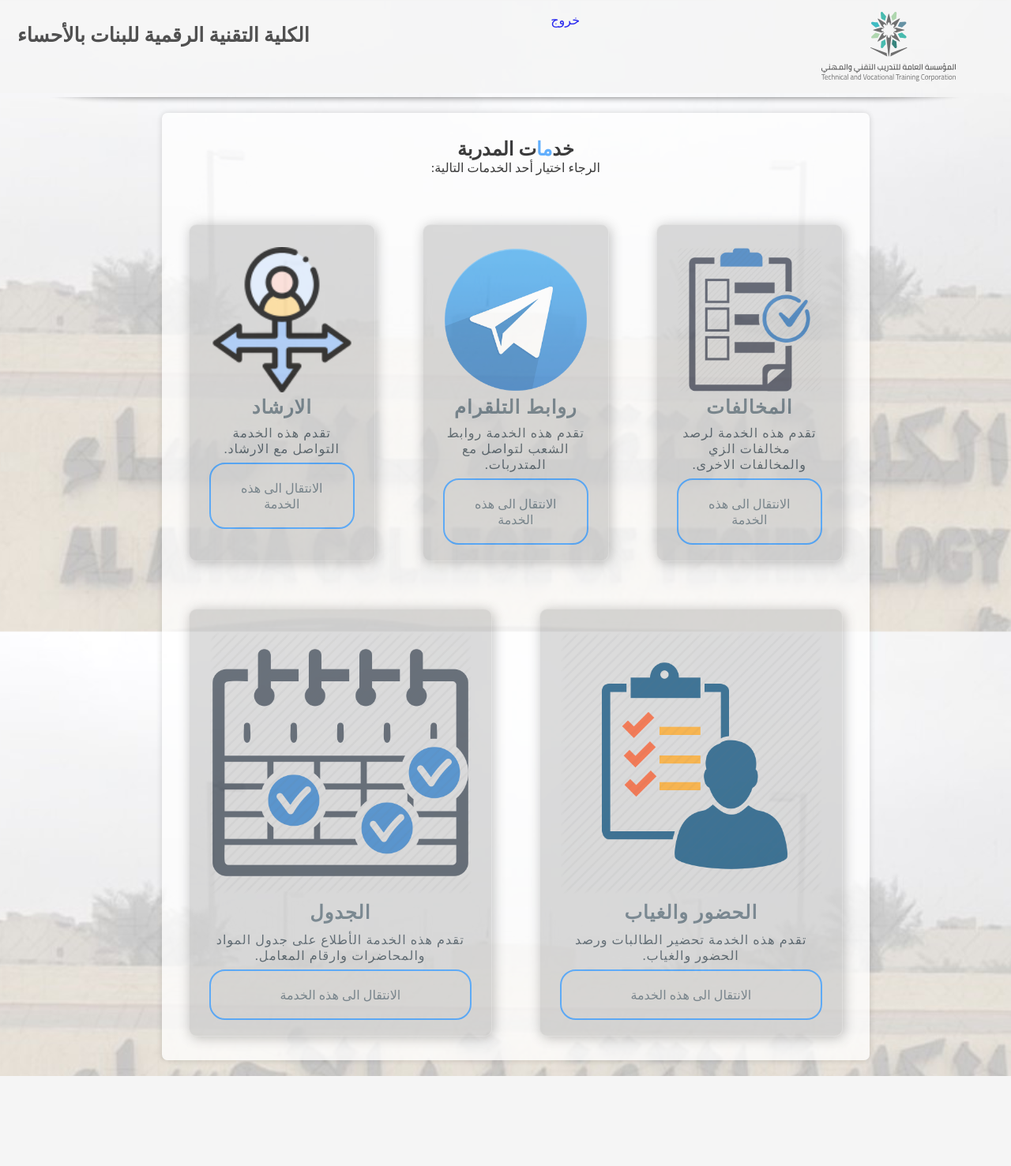
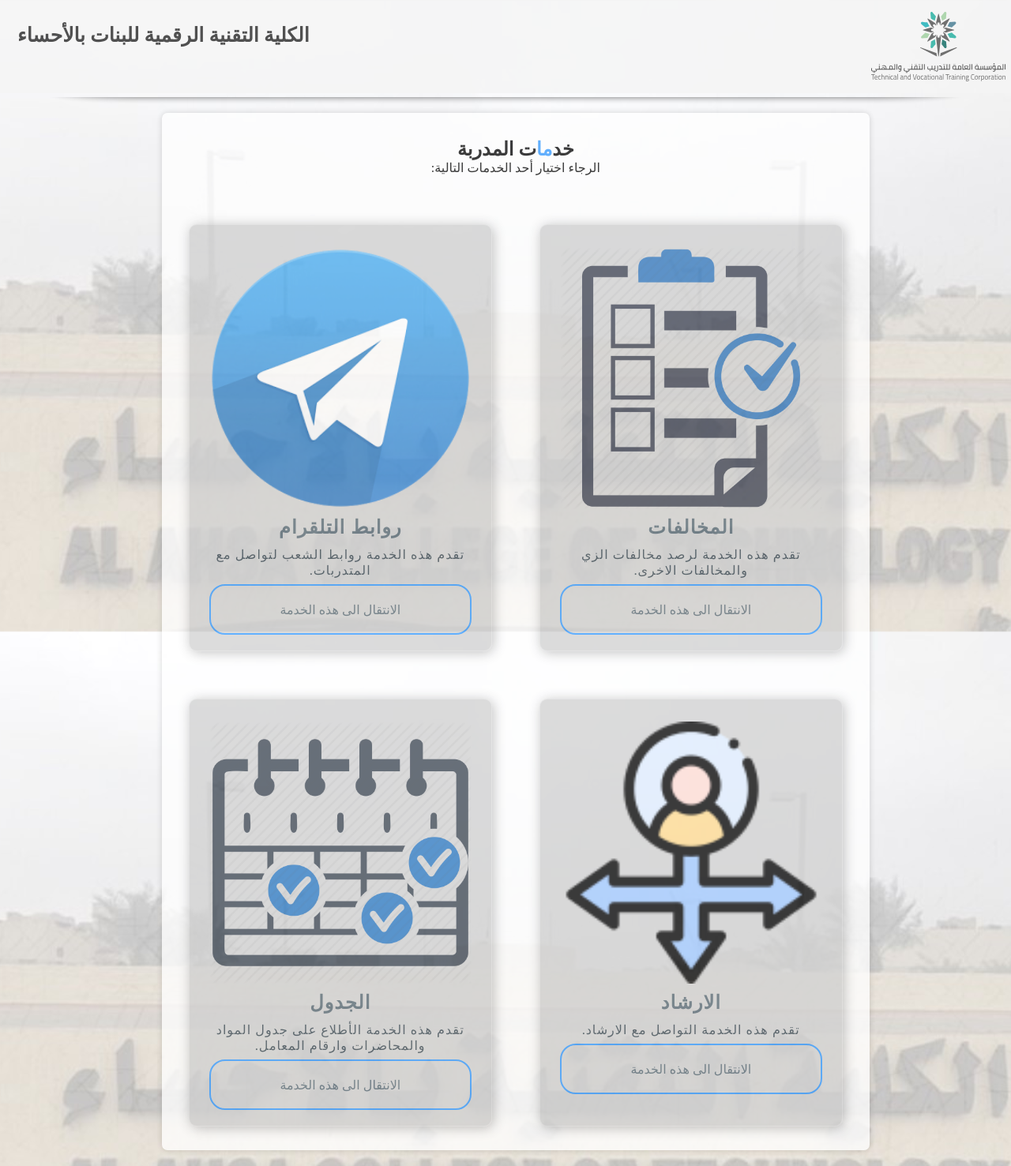
Before and after one commit to maryam1011/DTG_Project, a PHP site: page /teacher/T_Service.php in a window 1280 px wide. Shown: the whole page at 79% size. Before the commit the page ends 1363 px from the top, so only its background shows below. Run offline with PHP 8.4, Linux system fonts and the light colour scheme; a user stored in the database is signed in; some web fonts are replaced.

Commit message:
Update T_Service.php

```diff
--- a/teacher/T_Service.php
+++ b/teacher/T_Service.php
@@ -25,9 +25,9 @@ if (isset($_GET['logout'])) {
     <body>
         <div class="header">
             <a href="T_Service.php">
-                <img class="logo" src="../images/logo.svg" alt="" style="width:170px;margin-right: 5%;"/></a>
+                <img class="logo" src="../images/logo.svg" alt=""/></a>
                 <h3>الكلية التقنية الرقمية للبنات بالأحساء</h3>
-            <a href="../logout.php">خروج</a>
+            <a href="../logout.php" id="logout_btn">خروج</a>
         </div>
         <div class="separador"></div>
         <div class="contant">
@@ -56,7 +56,8 @@ if (isset($_GET['logout'])) {
                                             <p>تقدم هذه الخدمة روابط الشعب لتواصل مع المتدربات.</p>
                                             <a class="s-btn" href="#">الانتقال الى هذه الخدمة</a>
                                         </div>
-
+</div>
+                                   <div class="row">
                                         <div class="column">
                                             <div class="bar"></div>
                                             <img src="../images/gu.png" alt="1" style="width:100% " />
@@ -65,14 +66,14 @@ if (isset($_GET['logout'])) {
                                             <a class="s-btn" href="#">الانتقال الى هذه الخدمة</a>
                                         </div>
 
-                                        <div class="column">
+                                        <!-- <div class="column">
                                             <div class="bar"></div>
                                             <img src="../images/at.png" alt="1" style="width:100% " />
                                             <h1> الحضور والغياب </h1>
                                             <p> تقدم هذه الخدمة تحضير الطالبات ورصد الحضور والغياب.</p>
                                             <a class="s-btn" href="#">الانتقال الى هذه الخدمة</a>
                                         </div>
-
+                                   -->
                                         <div class="column">
                                             <div class="bar"></div>
                                             <img src="../images/sc.jpg" alt="1" style="width:100% " />
```
